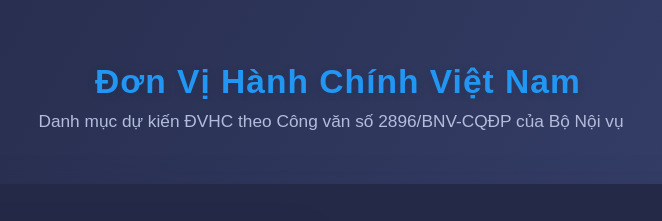
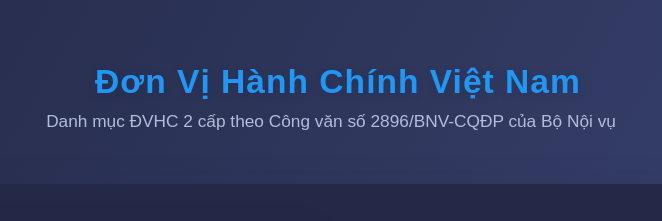
Before and after one commit to benaasia/dvhcvn, a website: page public/index.html in a window 1280 px wide. Shown: the top 221 px of the page, 309-971 px from the left. Drawn offline with Linux system fonts and the light colour scheme; no server answers; some icons are missing.

Commit message:
Update index.html

```diff
--- a/public/index.html
+++ b/public/index.html
@@ -517,7 +517,7 @@
       Đơn Vị Hành Chính Việt Nam
     </h1>
     <p class="header-desc">
-      Danh mục dự kiến ĐVHC theo Công văn số 2896/BNV-CQĐP của Bộ Nội vụ
+      Danh mục ĐVHC 2 cấp theo Công văn số 2896/BNV-CQĐP của Bộ Nội vụ
     </p>
   </div>
   <div class="main-header">
```
